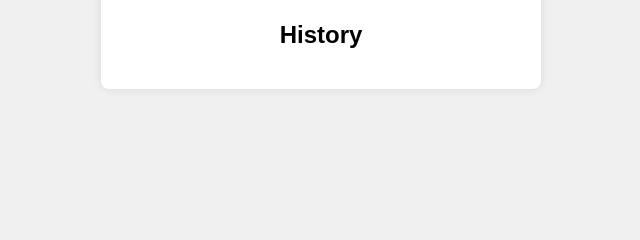
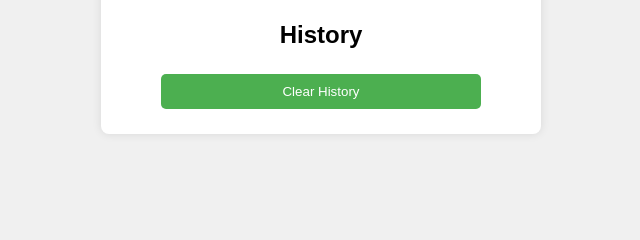
Before and after one commit to realharshita/calculator, a Flask app: page / in a window 1280 px wide. Shown: the part 454-694 px from the top of the page, without its empty margins (319-959 px from the left). Run offline with Flask 3, Linux system fonts and the light colour scheme.

Commit message:
more operations

```diff
--- a/app.py
+++ b/app.py
@@ -1,4 +1,5 @@
 from flask import Flask, render_template, request
+import math
 
 app = Flask(__name__)
 
@@ -28,9 +29,20 @@ def calculate():
                 result = num1 / num2
             else:
                 error = 'Division by zero error'
+        elif operation == 'sin':
+            result = math.sin(num1)
+        elif operation == 'cos':
+            result = math.cos(num1)
+        elif operation == 'tan':
+            result = math.tan(num1)
+        elif operation == 'pow':
+            result = math.pow(num1, num2)
 
         if error is None:
-            history.append(f"{num1} {operation} {num2} = {result}")
+            if operation in ['sin', 'cos', 'tan']:
+                history.append(f"{operation.upper()}({num1}) = {result}")
+            else:
+                history.append(f"{num1} {operation} {num2} = {result}")
         else:
             history.append(f"{num1} {operation} {num2} = Error: {error}")
 
@@ -40,5 +52,10 @@ def calculate():
         error_message = 'Invalid input. Please enter valid numbers.'
         return render_template('index.html', error=error_message, history=history)
 
+@app.route('/clear_history')
+def clear_history():
+    history.clear()
+    return render_template('index.html', history=history)
+
 if __name__ == '__main__':
     app.run(debug=True)
--- a/templates/index.html
+++ b/templates/index.html
@@ -56,6 +56,8 @@
             border-radius: 5px;
             box-shadow: 0 0 5px rgba(0, 0, 0, 0.1);
         }
+
+
     </style>
 </head>
 <body>
@@ -72,6 +74,14 @@
                 <option value="subtract">Subtract</option>
                 <option value="multiply">Multiply</option>
                 <option value="divide">Divide</option>
+                <option value="sin">Sin</option>
+                <option value="cos">Cos</option>
+                <option value="tan">Tan</option>
+                <option value="pow">Pow</option>
+                <option value="sqrt">Square Root</option>
+                <option value="mod">Modulus</option>
+                <option value="mem_store">Store in Memory</option>
+                <option value="mem_recall">Recall Memory</option>
             </select> <br><br>
             <button type="submit">Calculate</button>
             <button type="button" onclick="clearForm()">Clear</button>
@@ -85,6 +95,9 @@
                 <li>{{ calculation }}</li>
             {% endfor %}
         </ul>
+        <form action="/clear_history" method="get">
+            <button type="submit">Clear History</button>
+        </form>
     </div>
 
     <script>
```
